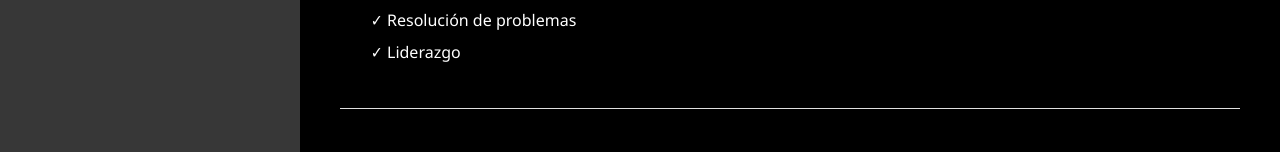
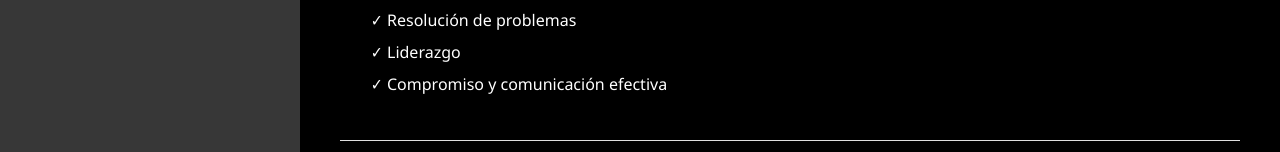
Before and after one commit to IsraelHer666/myprofessionalcv.github.io, a plain HTML site: page index.html in a window 1280 px wide. Shown: the part 2175-2327 px from the top of the page. Drawn offline with Linux system fonts and the light colour scheme.

Commit message:
New version

```diff
--- a/index.html
+++ b/index.html
@@ -142,6 +142,7 @@
                     <li>Actitud proactiva</li>
                     <li>Resolución de problemas</li>
                     <li>Liderazgo</li>
+                    <li>Compromiso y comunicación efectiva</li>
                    </ul>
                 </div>
             </section>
```
